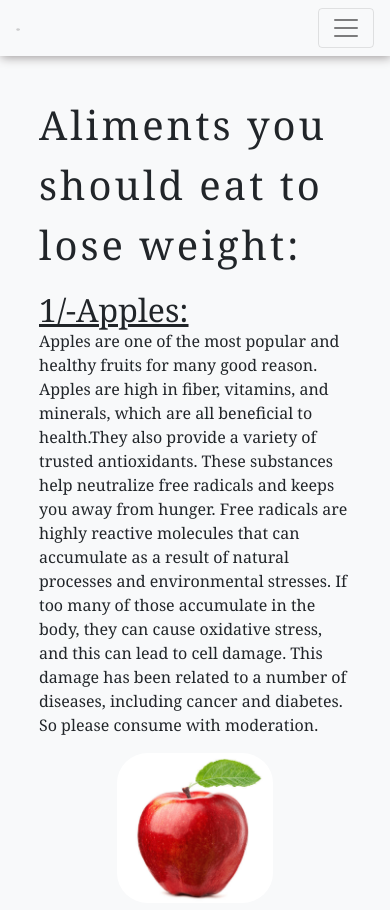
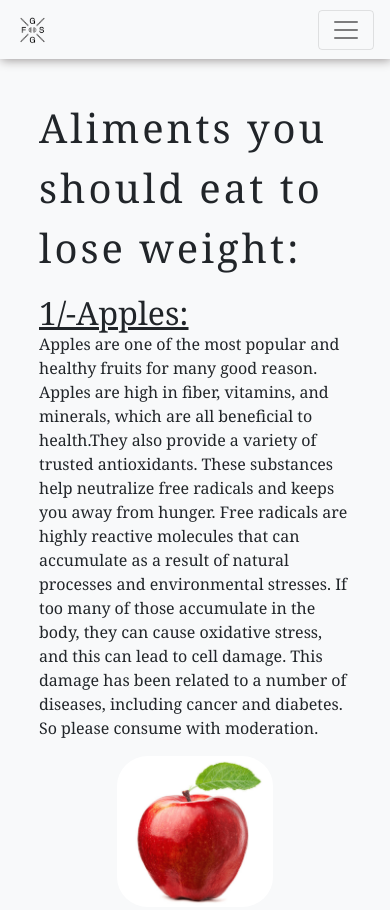
Before and after one commit to abderraouf2/GET-SMART_GET-FIT, a website: page blogs/5veg.html in a window 390 px wide. Shown: the top 910 px of the page. Drawn offline with nearby package versions, Linux system fonts and the light colour scheme.

Commit message:
logo fixed

```diff
--- a/blogs/style.css
+++ b/blogs/style.css
@@ -58,8 +58,8 @@ h2{
     align-items: center;
   }
   .logo{
-    height: 10%;
-    width: 10%;
+    height: 25%;
+    width: 30%;
   }
   img{
     width: 50%;
```
